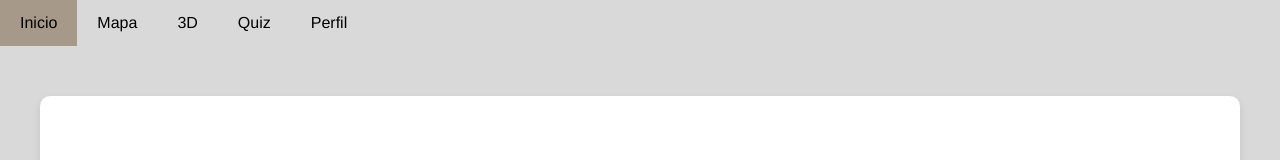
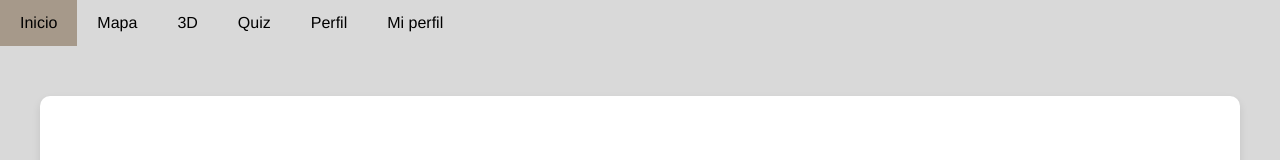
Before and after one commit to JonatanYesidMedinaViafara/kebab-case, a React (Vite) app: page /login in a window 1280 px wide. Shown: the top 160 px of the page. Built offline with nearby package versions, Linux system fonts and the light colour scheme; no server answers.

Commit message:
jcgs
error

```diff
--- a/src/components/Header/Header.jsx
+++ b/src/components/Header/Header.jsx
@@ -32,6 +32,9 @@ const Header = () => {
                 <Link to="#logout">Cerrar sesión</Link>
               </div>
             </li>
+            <li>
+            <Link to="/login">Mi perfil</Link>
+            </li>
           </ul>
         </nav>
       </header>
--- a/src/main.jsx
+++ b/src/main.jsx
@@ -9,7 +9,7 @@ import RecyCling from "./assets/pages/recycling/Recycling.jsx";
 import Page404 from "./assets/pages/page-404/Page404.jsx";
 import Erosion from "./assets/pages/earth/soil-erosion/erosion.jsx";
 import Management from "./assets/pages/earth/improper-waste-management/management.jsx";
-import Map from "./assets/pages/map/map.jsx";
+import Map from "./assets/pages/map/Map.jsx";
 
 const router = createBrowserRouter([
   { path: "/", element: <Navigate to="/login" replace /> },
```
